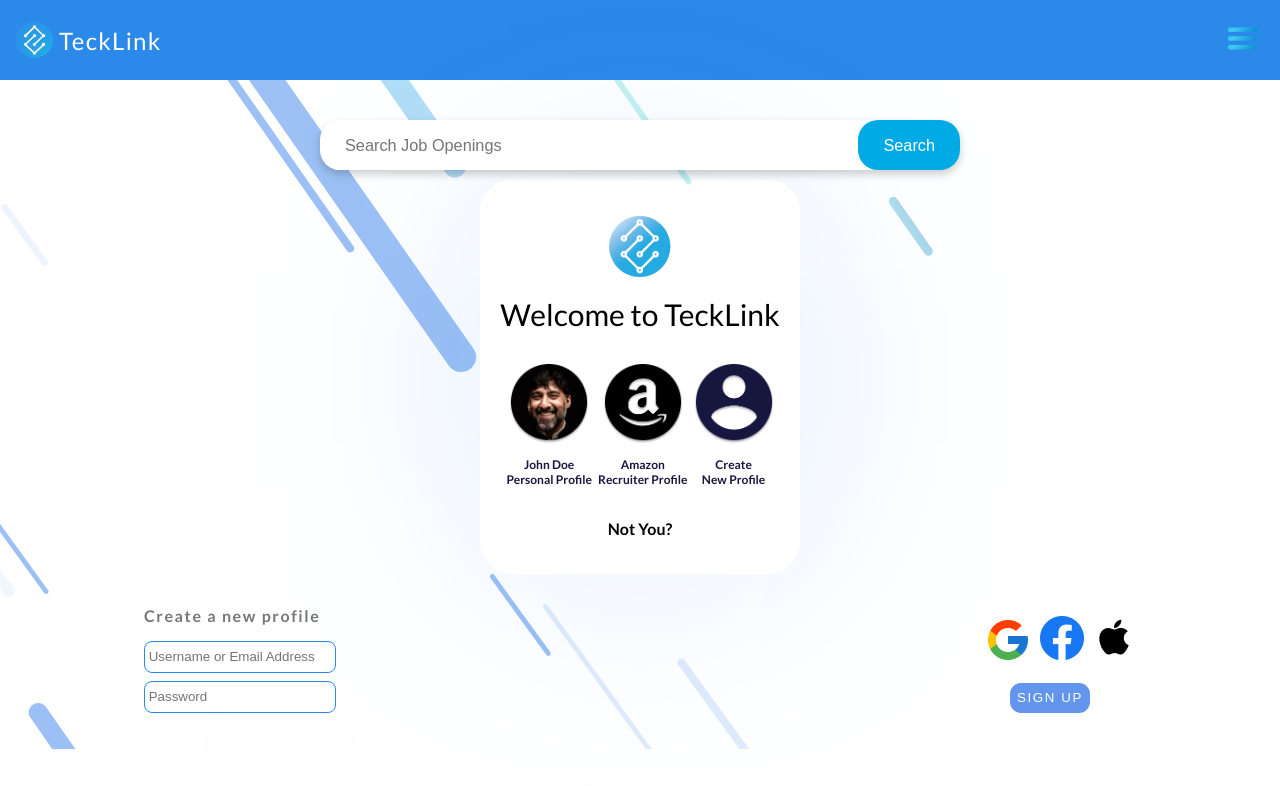
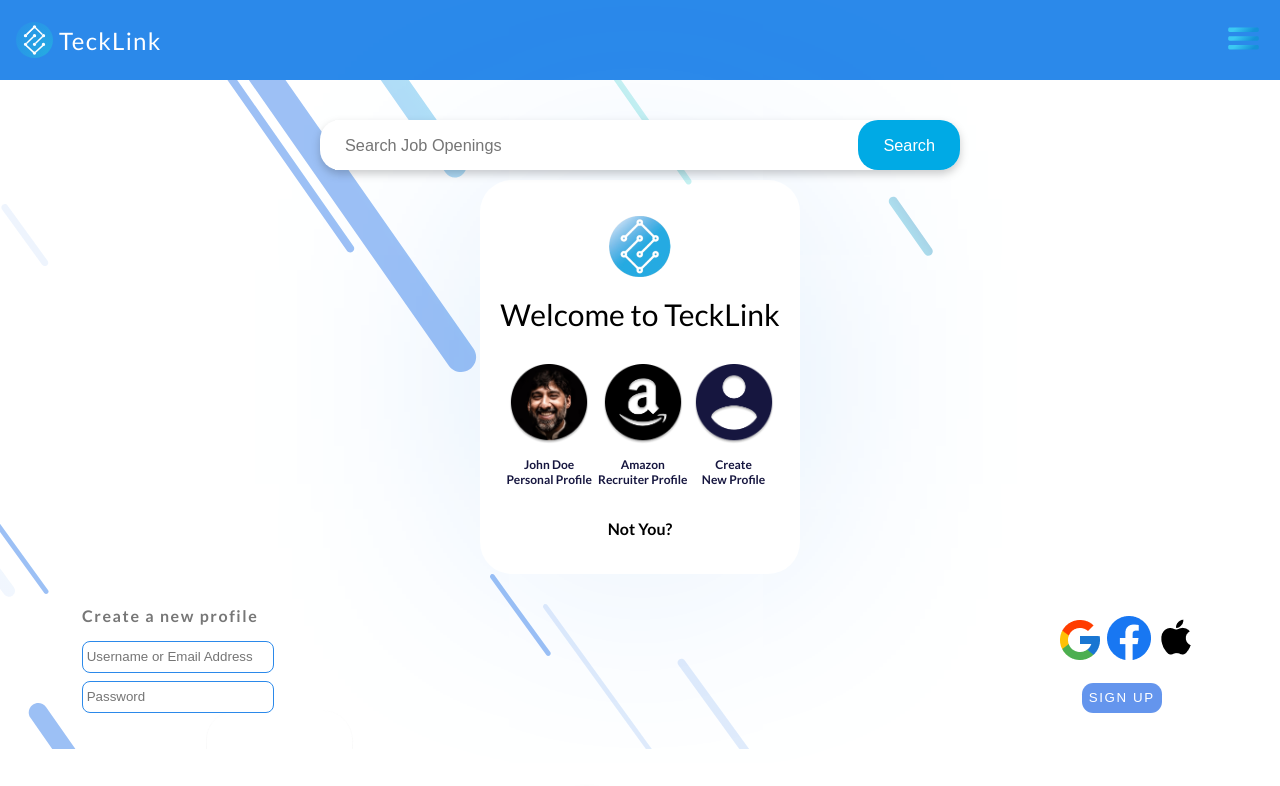
Before and after one commit to Nikhil583/MSignin.github.io, a plain HTML site: page index.html in a window 1280 px wide. Shown: the top 786 px of the page. Drawn offline with Linux system fonts and the light colour scheme.

Commit message:
Update style.css

```diff
--- a/style.css
+++ b/style.css
@@ -83,7 +83,7 @@ ul {
 }
 
 .cont {
-    content: url("../images/header/x.svg");
+    content: url("./images/header/x.svg");
     height: 1.2rem !important;
     margin-right: .7rem;
 }
@@ -132,7 +132,7 @@ ul {
 /* main */
 
 .Main{
-    background: url(/images/background/Background.svg);
+    background: url(./images/background/Background.svg);
     display: flex;
     flex-direction: column;
     padding: 20px;
@@ -244,7 +244,7 @@ ul {
     justify-content: space-between;
     align-items: flex-end;
     margin: 1rem auto;
-    width: 80%;
+    width: 90%;
 }
 
 .create-new-profile {
@@ -284,8 +284,8 @@ form {
 
 .sign-up__logos {
     display: flex;
-    margin-left: 20px;
-    gap: 0.5rem;
+    margin-left: 10px;
+    gap: 0.2rem;
 }
 
 .sign-up button {
```
